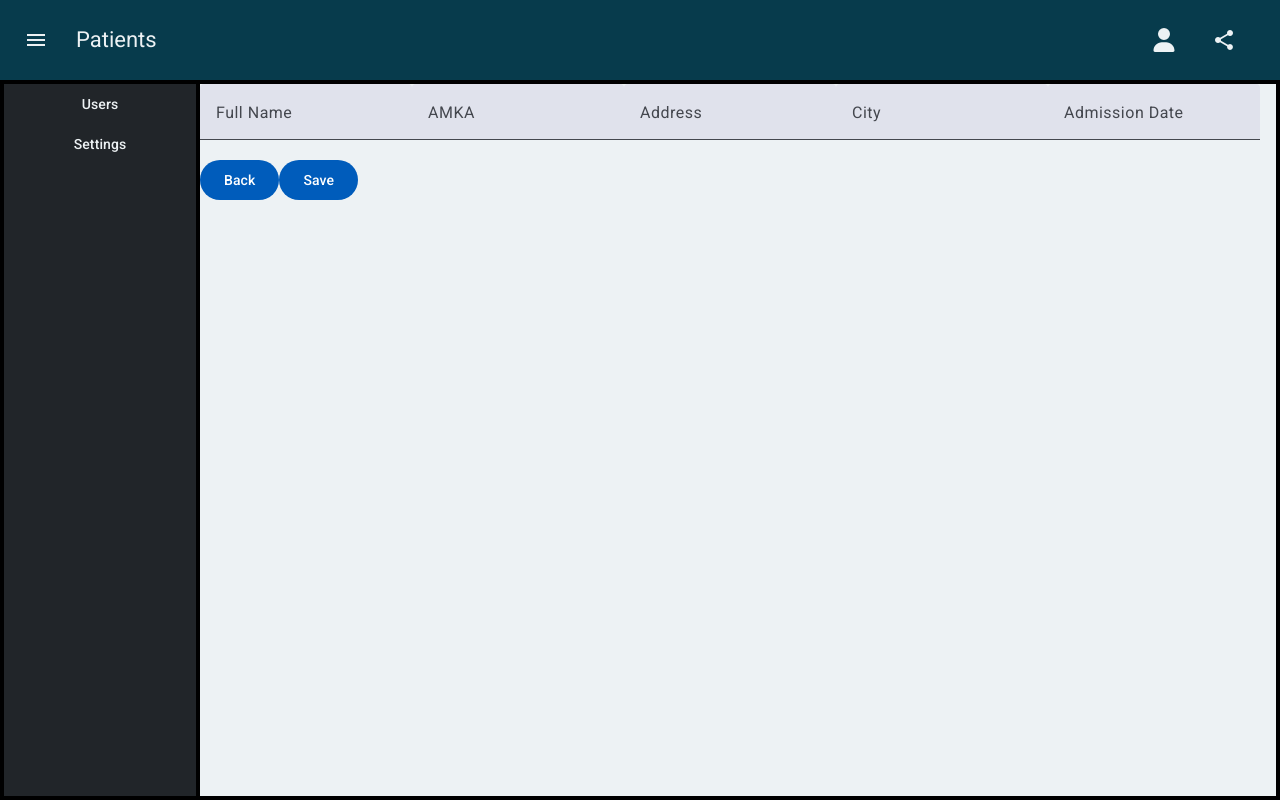
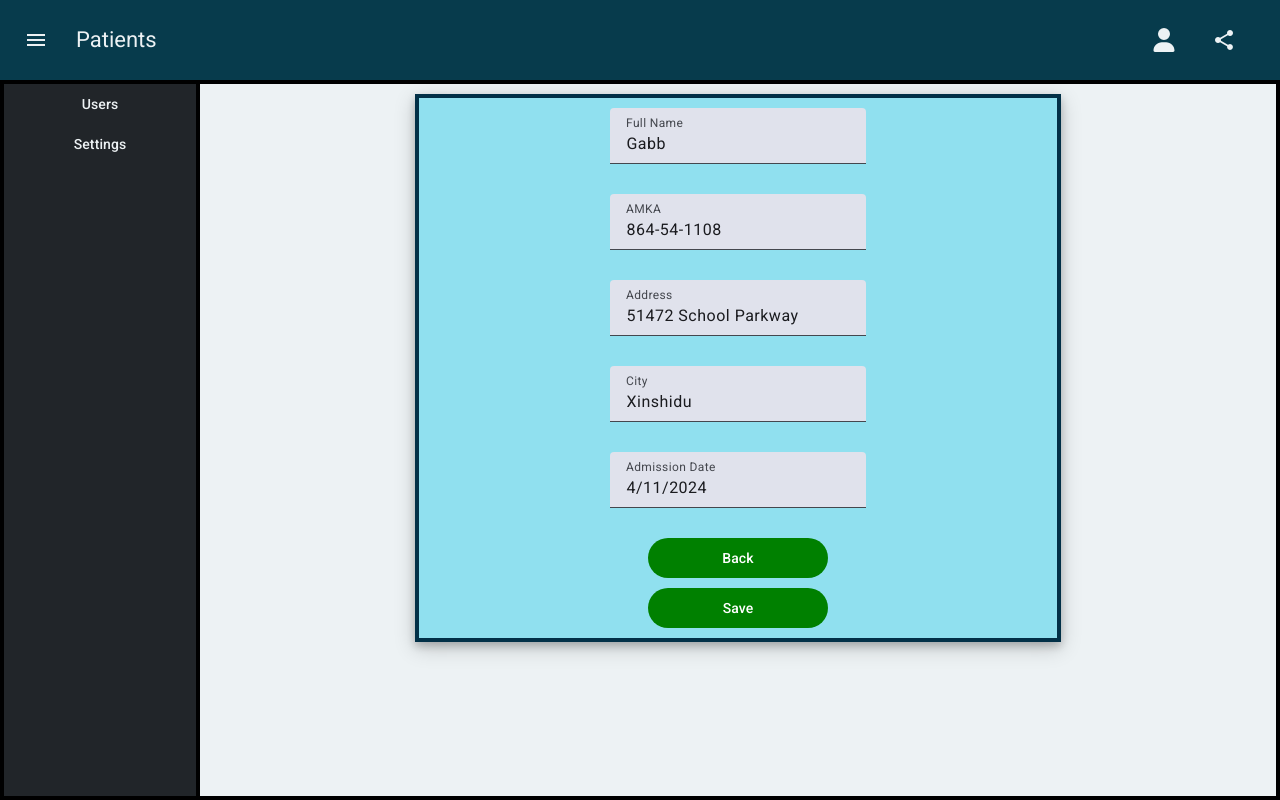
Before and after one commit to webspider02/angular_project_1, an Angular app: page /patient-detail/1 in a window 1280 px wide. Built offline with nearby package versions, Linux system fonts and the light colour scheme.

Commit message:
patient-detail component

```diff
--- a/src/app/patient-detail/patient-detail.component.html
+++ b/src/app/patient-detail/patient-detail.component.html
@@ -25,6 +25,6 @@
     </mat-form-field>
 
     <button mat-flat-button color="primary" [routerLink]="'/patients'">Back</button>  <!--(click)="goBack()"-->
-    <button mat-flat-button color="primary" >Save</button> <!--(click)="save()"-->
+    <button mat-flat-button color="primary" (click)="save()">Save</button> <!--(click)="save()"-->
 
   </div>
--- a/src/app/patient-detail/patient-detail.component.scss
+++ b/src/app/patient-detail/patient-detail.component.scss
@@ -0,0 +1,24 @@
+div.patient-detail-card {
+    border:4px solid #023047;
+    margin: 10px 20%;
+    background-color: #90e0ef;
+    box-shadow: 0 4px 8px 0 rgba(0, 0, 0, 0.2), 0 6px 20px 0 rgba(0, 0, 0, 0.19);
+
+    mat-form-field {
+        display: block;
+        margin: 10px 30%;
+    }
+
+    button {
+        margin:0 auto;
+        display: block;
+        background-color: green;
+        margin-bottom: 10px;
+        width: 180px;
+    }
+
+    button#rmPatient {
+        background-color: red;
+        width: 180px;
+    }
+}
--- a/src/app/patient-detail/patient-detail.component.ts
+++ b/src/app/patient-detail/patient-detail.component.ts
@@ -1,12 +1,58 @@
-import { Component, NgModule } from '@angular/core';
+// import { Component, NgModule } from '@angular/core';
+// import { CommonModule } from '@angular/common';
+// import { FormsModule } from '@angular/forms';
+// import { MatInputModule } from '@angular/material/input';
+// import { MatButtonModule } from '@angular/material/button';
+// import { ActivatedRoute } from '@angular/router';
+// import { RouterModule, RouterLink } from '@angular/router';
+// import {  patientData } from '../data';
+// import { Patient } from '../models';
+// @Component({
+//   selector: 'app-patient-detail',
+//   standalone: true,
+//   imports: [
+//     RouterModule,
+//     RouterLink,
+//     CommonModule,
+//     FormsModule,
+//     MatInputModule,
+//     MatButtonModule
+//   ],
+//   templateUrl: './patient-detail.component.html',
+//   styleUrl: './patient-detail.component.scss'
+// })
+// export class PatientDetailComponent {
+//   patientData: Patient[] = patientData;
+
+//   fullName: string = '';
+//   amka: string = '';
+//   address: string = '';
+//   city: string = '';
+//   admissionDate: string = '';
+
+
+
+//   patient: Patient | undefined;
+
+//   constructor(private route: ActivatedRoute) {}
+
+//   ngOnInit(): void {
+//     const id = Number(this.route.snapshot.paramMap.get('id')); // Get patient id from route
+//     this.patient = patientData.find(p => p.id === id); // Fetch the patient by ID
+//   }
+
+// }
+
+import { Component, OnInit } from '@angular/core';
 import { CommonModule } from '@angular/common';
 import { FormsModule } from '@angular/forms';
 import { MatInputModule } from '@angular/material/input';
 import { MatButtonModule } from '@angular/material/button';
-import { ActivatedRoute } from '@angular/router';
+import { ActivatedRoute, Router } from '@angular/router';
 import { RouterModule, RouterLink } from '@angular/router';
-import {  patientData } from '../data';
+import { patientData } from '../data';
 import { Patient } from '../models';
+
 @Component({
   selector: 'app-patient-detail',
   standalone: true,
@@ -16,29 +62,53 @@ import { Patient } from '../models';
     CommonModule,
     FormsModule,
     MatInputModule,
-    MatButtonModule
+    MatButtonModule,
   ],
   templateUrl: './patient-detail.component.html',
-  styleUrl: './patient-detail.component.scss'
+  styleUrls: ['./patient-detail.component.scss'],
 })
-export class PatientDetailComponent {
-  patientData: Patient[] = patientData;
-
+export class PatientDetailComponent implements OnInit {
+  patientData = patientData;
   fullName: string = '';
   amka: string = '';
   address: string = '';
   city: string = '';
   admissionDate: string = '';
+  patientId: number | null = null;
 
-
-
-  patient: Patient | undefined;
-
-  constructor(private route: ActivatedRoute) {}
+  constructor(private route: ActivatedRoute, private router: Router) {}
 
   ngOnInit(): void {
-    const id = Number(this.route.snapshot.paramMap.get('id')); // Get patient id from route
-    this.patient = patientData.find(p => p.id === id); // Fetch the patient by ID
+    const id = Number(this.route.snapshot.paramMap.get('id')); // Get patient ID from the route
+    this.patientId = id;
+
+    const patient = this.patientData.find((p) => p.id === id);
+    if (patient) {
+      this.fullName = patient.fullName;
+      this.amka = patient.amka;
+      this.address = patient.address.street;
+      this.city = patient.address.city;
+      this.admissionDate = patient.admissionDate;
+    }
   }
 
+  save(): void {
+    if (this.patientId === null) return;
+
+    const patientIndex = this.patientData.findIndex((p) => p.id === this.patientId);
+    if (patientIndex !== -1) {
+      this.patientData[patientIndex] = {
+        id: this.patientId,
+        fullName: this.fullName,
+        amka: this.amka,
+        address: {
+          street: this.address,
+          city: this.city,
+        },
+        admissionDate: this.admissionDate,
+      };
+      console.log('Patient details updated successfully!');
+      this.router.navigate(['/patients']);
+    }
+  }
 }
--- a/src/app/patients/patients.component.scss
+++ b/src/app/patients/patients.component.scss
@@ -24,6 +24,7 @@ ul.patients {
 
         a {
             color: black;
+            width: 100%;
 
             span#id {
                 background-color: #023047;
```
